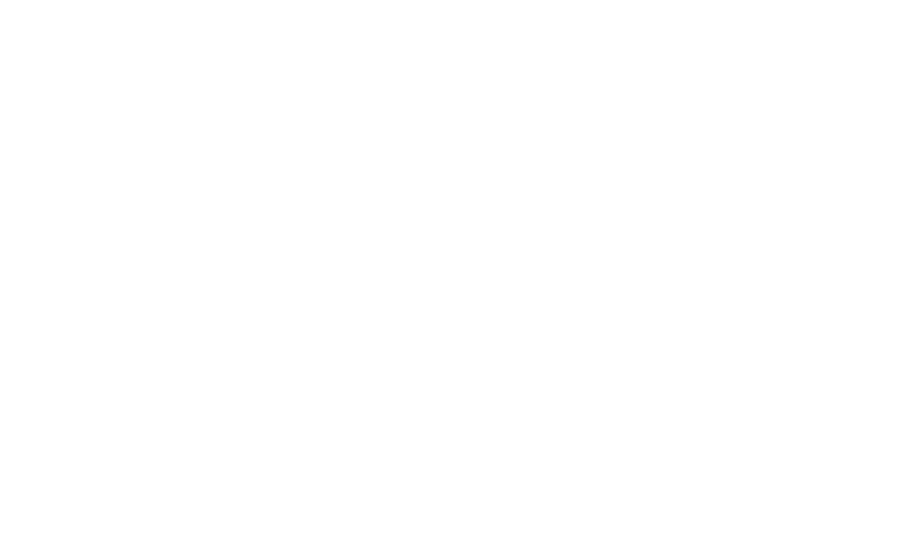
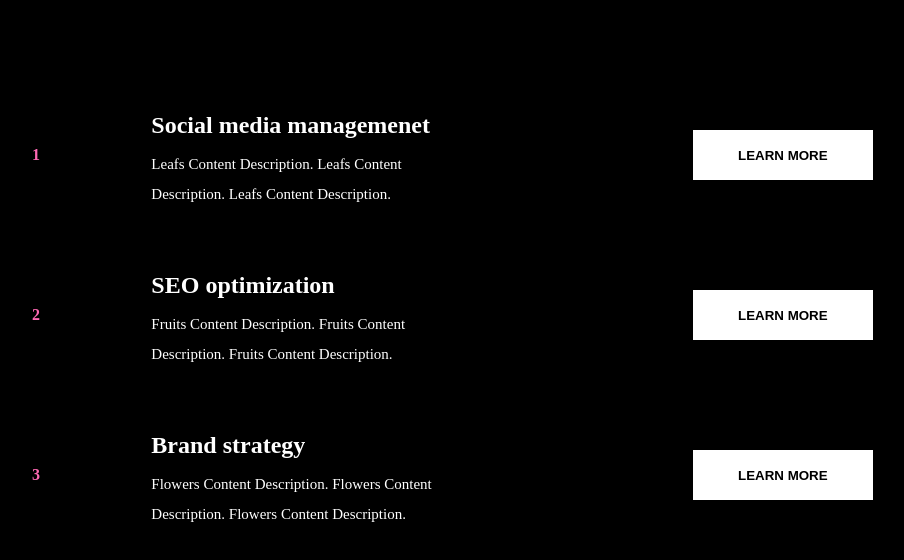
Before and after one commit to jgy4419/variable-site-clone-coding-ts, a React (Create React App) app: page /Concepts in a window 1280 px wide. Before the commit this address had no page. Shown: the top 560 px of the page, without its empty margins (162-1066 px from the left). Built offline with nearby package versions, Linux system fonts and the light colour scheme.

Commit message:
231112 - concepts UI

```diff
--- /dev/null
+++ b/src/components/SpecificPart/Concepts/Concepts.tsx
@@ -0,0 +1,47 @@
+import React, { useState } from 'react';
+import * as S from "./style/Concepts";
+
+const Concepts = () => {
+    const [contents, setContents] = useState([
+        {
+            title: "Social media managemenet",
+            description: "Leafs Content Description. Leafs Content Description. Leafs Content Description.",
+            img: "https://search.pstatic.net/sunny/?src=https%3A%2F%2Fi.pinimg.com%2Foriginals%2F00%2Fab%2F94%2F00ab944aabd4c388559e7ebcfdd9e562.jpg&type=sc960_832"
+        },
+        {
+            title: "SEO optimization",
+            description: "Fruits Content Description. Fruits Content Description. Fruits Content Description.",
+            img: "https://search.pstatic.net/sunny/?src=https%3A%2F%2Fi.pinimg.com%2Foriginals%2F00%2Fab%2F94%2F00ab944aabd4c388559e7ebcfdd9e562.jpg&type=sc960_832"
+        },
+        {
+            title: "Brand strategy",
+            description: "Flowers Content Description. Flowers Content Description. Flowers Content Description.",
+            img: "https://search.pstatic.net/sunny/?src=https%3A%2F%2Fi.pinimg.com%2Foriginals%2F00%2Fab%2F94%2F00ab944aabd4c388559e7ebcfdd9e562.jpg&type=sc960_832"
+        },
+    ]);
+    return (
+        <S.Container>
+            <S.Inner>
+                <S.Contents>
+                {
+                    contents.map((content, index) => {
+                        return(
+                            <S.Content key={index}>
+                                <S.ContentIndex>{index + 1}</S.ContentIndex>
+                                <S.ContentInner>
+                                    <S.Title>{content.title}</S.Title>
+                                    <S.Description>{content.description}</S.Description>
+                                </S.ContentInner>
+                                <S.Image src={content.img}/>
+                                <S.Button>LEARN MORE</S.Button>
+                            </S.Content>
+                        )
+                    })
+                }
+                </S.Contents>
+            </S.Inner>
+        </S.Container>
+    );
+};
+
+export default Concepts;
--- /dev/null
+++ b/src/components/SpecificPart/Concepts/style/Concepts.ts
@@ -0,0 +1,86 @@
+import { styled } from "styled-components";
+
+export const Container = styled.div`
+    position: relative;
+    width: 100vw;
+    height: 100vh;
+    background-color: #000;
+`;
+
+export const Inner = styled.div`
+    position: absolute;
+    width: 80%;
+    height: 80%;
+    inset: 0;
+    margin: auto;
+`;
+
+export const Contents = styled.div`
+    display: flex;
+    flex-direction: column;
+    gap: 10px;
+`;
+
+export const ContentIndex = styled.span`
+    margin-left: -5%;
+    color: hotpink;
+    font-weight: 700;
+`;
+
+export const ContentInner = styled.div`
+    width: 30%;
+    margin-left: -12%;
+    line-height: 2;
+`;
+
+export const Title = styled.h2`
+`;
+
+export const Description = styled.p`
+    font-size: 15px;
+    word-wrap: break-word;
+`;
+
+export const Image = styled.img`
+    position: absolute;
+    width: 20%;
+    margin-left: 25%;
+    transition: .2s;
+    opacity: 0;
+    transform: scale(0);
+`;
+
+export const Button = styled.button`
+    width: 180px;
+    height: 50px;
+    font-weight: 700;
+    border: 0;
+    cursor: pointer;
+    transition: .3s;
+    border: 3px solid #fff;
+    background-color: #fff;
+    &:hover {
+        background-color: transparent;
+        border: 3px solid #fff;
+        color: #fff;
+    }
+`;
+
+export const Content = styled.div`
+    display: flex;
+    justify-content: space-around;
+    align-items: center;
+    height: 150px;
+    color: #fff;
+    transition: .3s;
+    &:hover {
+        background-color: hotpink;
+        ${ContentIndex} {
+            color: #fff;
+        }
+        ${Image} {
+            opacity: 1;
+            transform: scale(1);
+        }
+    }
+`;
--- a/src/router/Router.tsx
+++ b/src/router/Router.tsx
@@ -14,6 +14,7 @@
 import Parallax from "../components/SpecificPart/Parallax/Parallax"
 import ImageGalleries from "../components/SpecificPart/ImageGalleries/ImageGalleries";
 import VerticalTabs from "../components/SpecificPart/VerticalTabs/index";
+import Concepts from "../components/SpecificPart/Concepts/Concepts";
 
 // clone
 import FaceBook from "../components/Clone/FaceBook/index";
@@ -36,6 +37,7 @@
             <Route path="/FaceBook" element={<FaceBook/>}/>
             <Route path="/ImageGalleries" element={<ImageGalleries/>}/>
             <Route path="/VerticalTabs" element={<VerticalTabs/>}/>
+            <Route path="/Concepts" element={<Concepts/>}/>
         </Routes>
     )
 }
```
